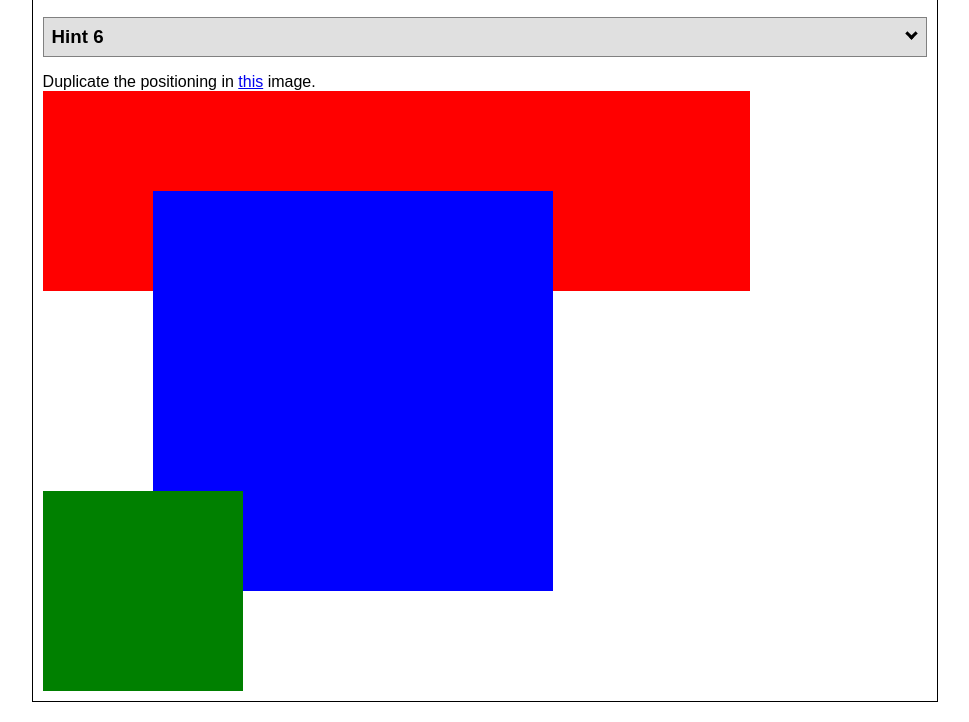
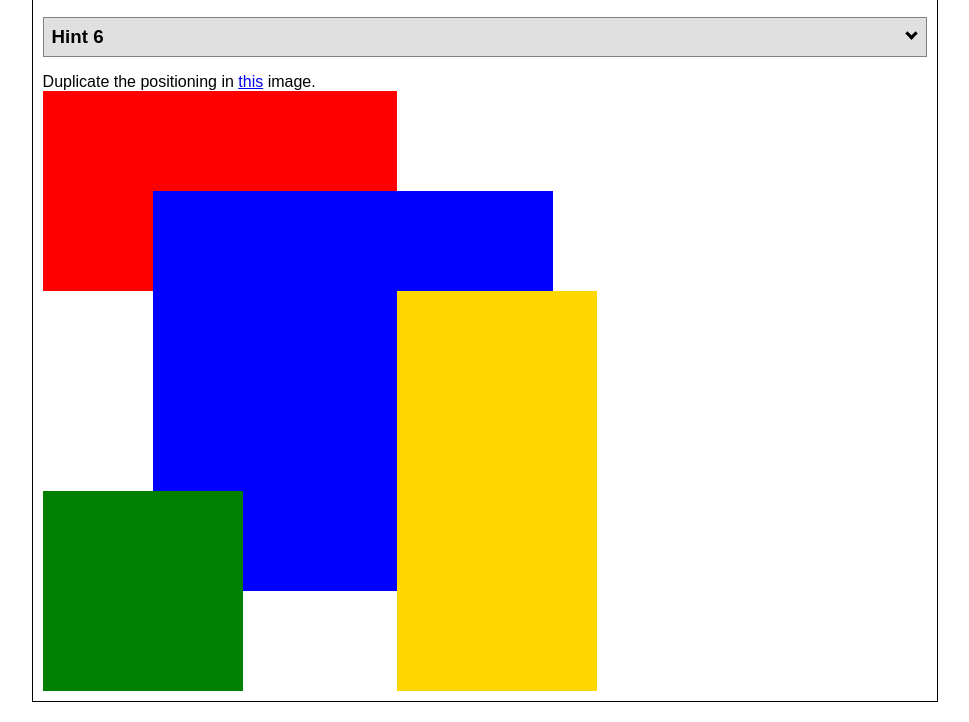
Before and after one commit to Intchilz/WDD130, a plain HTML site: page positioning.html in a window 1280 px wide. Shown: the part 3389-4111 px from the top of the page, without its empty margins (155-1124 px from the left). Drawn offline with Linux system fonts and the light colour scheme.

Commit message:
Activity four

```diff
--- a/positionstyles.css
+++ b/positionstyles.css
@@ -140,6 +140,7 @@
   width: 100px;
   height: 100px;
   background-color: green;
+  float: left;
   grid-column: 1/3;
   z-index: 1;
 
@@ -148,6 +149,7 @@
   width: 100%;
   height: 100%;
   background-color: gold;
+  float: right;
   grid-column: 1/3;
 
 }
@@ -167,20 +169,22 @@
   width: 80%;
   height: 200px;
   background-color: red;
-  grid-column: 1/3;
+  grid-column: 1/2;
 }
 .green6 {
   width: 200px;
   height: 200px;
   background-color: green;
-  margin-top: -100px;
+  margin-top: -200px;
   grid-column: 1/3;
 }
 .yellow6 {
   width: 200px;
-  height: 100%;
-  grid-column: 2/3;
+  height: 400px;
   background-color: gold;
+  margin-top: -300px;
+  margin-left: 40%;
+  grid-column: 1/3;
 }
 .blue6 {
   width: 400px;
```
